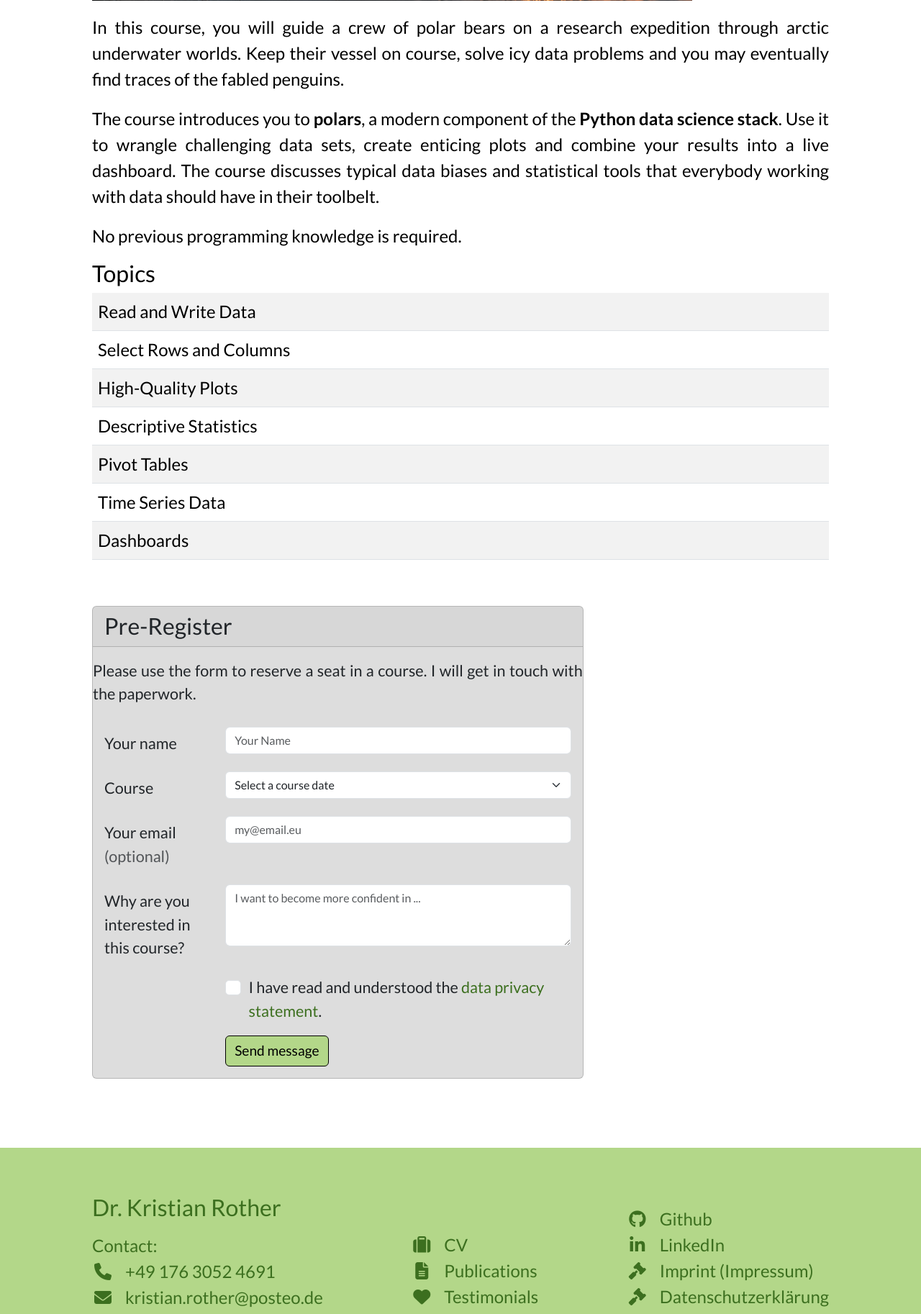
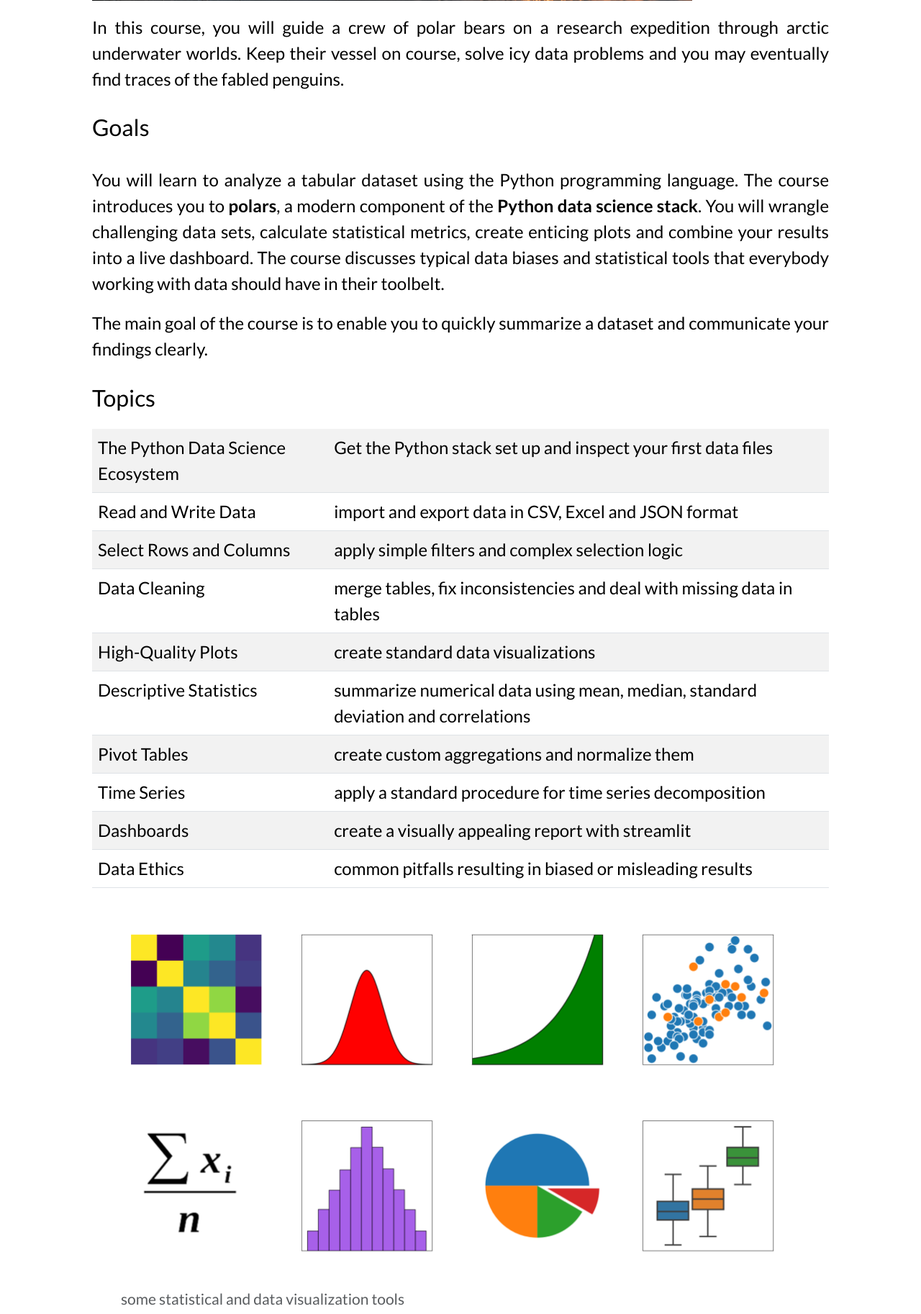
Before and after one commit to krother/academis_website, a Python web app: template templates/course_polars.html in a window 1280 px wide. Shown: the part 774-2600 px from the top of the page at 72% size. Run offline with Jinja, Linux system fonts and the light colour scheme; the template is opened without the code that fills it, so the values that code supplies are empty; some libraries are stand-ins or nearby versions.

Commit message:
improve polars course

```diff
--- a/templates/course_polars.html
+++ b/templates/course_polars.html
@@ -12,26 +12,58 @@
     <p>
         In this course, you will guide a crew of polar bears on a research expedition through arctic underwater worlds. Keep their vessel on course, solve icy data problems and you may eventually find traces of the fabled penguins.
     </p>
+
+    <h2 class="py-3">Goals</h2>
     <p>
-        The course introduces you to <strong>polars</strong>, a modern component of the <strong>Python data science stack</strong>. Use it to wrangle challenging data sets, create enticing plots and combine your results into a live dashboard. The course discusses typical data biases and statistical tools that everybody working with data should have in their toolbelt.
+        You will learn to analyze a tabular dataset using the Python programming language.
+        The course introduces you to <strong>polars</strong>, a modern component of the <strong>Python data science stack</strong>. You will wrangle challenging data sets, calculate statistical metrics, create enticing plots and combine your results into a live dashboard. The course discusses typical data biases and statistical tools that everybody working with data should have in their toolbelt.
     </p>
     <p>
-        No previous programming knowledge is required.
+        The main goal of the course is to enable you to quickly summarize a dataset and communicate your findings clearly.
     </p>
 
 
-<h2>Topics</h2>
-<table class="table table-striped">
-    <tbody>
-        <tr><td>Read and Write Data</td></tr>
-        <tr><td>Select Rows and Columns</td></tr>
-        <tr><td>High-Quality Plots</td></tr>
-        <tr><td>Descriptive Statistics</td></tr>
-        <tr><td>Pivot Tables</td></tr>
-        <tr><td>Time Series Data</td></tr>
-        <tr><td>Dashboards</td></tr>
-    </tbody>
-</table>
+    <h2 class="py-3">Topics</h2>
+    <table class="table table-striped">
+        <tbody>
+            <tr><td>The Python Data Science Ecosystem</td><td>Get the Python stack set up and inspect your first data files</td></tr>
+            <tr><td>Read and Write Data</td><td>import and export data in CSV, Excel and JSON format</td></tr>
+            <tr><td>Select Rows and Columns</td><td>apply simple filters and complex selection logic</td></tr>
+            <tr><td>Data Cleaning</td><td>merge tables, fix inconsistencies and deal with missing data in tables</td></tr>
+            <tr><td>High-Quality Plots</td><td>create standard data visualizations</td></tr>
+            <tr><td>Descriptive Statistics</td><td>summarize numerical data using mean, median, standard deviation and correlations</td></tr>
+            <tr><td>Pivot Tables</td><td>create custom aggregations and normalize them</td></tr>
+            <tr><td>Time Series</td><td>apply a standard procedure for time series decomposition</td></tr>
+            <tr><td>Dashboards</td><td>create a visually appealing report with streamlit</td></tr>
+            <tr><td>Data Ethics</td><td>common pitfalls resulting in biased or misleading results</td></tr>
+        </tbody>
+    </table>
+
+    <figure class="figure">
+        <img src="static/images/featured_courses/stats_memory.png" alt="data analysis tools" class="figure-img img-fluid rounded">
+        <figcaption class="figure-caption">some statistical and data visualization tools</figcaption>
+    </figure>
+
+    <h2 class="py-3">How the course works</h2>
+
+    <p>
+        The course consists of interactive lectures. During the lectures, we will discuss key concepts from the field of data science and run excample code using <strong>Python, polars</strong> and <strong>seaborn</strong>. There will be good and weak examples of data analyses so that you learn to critically observe data presented to you.
+    </p>
+    <p>
+        The course material contains plenty of exercises that participants are expected to work on their own to build practical data processing skills in Python/polars. During classes, they get support with technical questions. participants are encouraged to bring their own questions and bugs found during the practical exercises.
+        The course materials are permanently available on under a Creative Commons 4.0 License.
+    </p>
+    <a href="https://www.academis.eu/polars_go_undersea"><button class="btn px-5">View course material</button></a>
+
+    <h2 class="py-3">Prerequisites</h2>
+
+    <p>
+        To participate in the module, fluency in Python is useful but not strictly required. You should be able to write simple instructions and debug smaller pieces of Python code. To work on the exercises and try out the examples, you need to be able to execute code in a Jupyter Notebook. Writing clean code and keeping Jupyter Notebooks tidy matters and is more important than knowing lots of Python.
+    </p>
+    <p>
+        There is little need for structured programming, loops, functions or classes when exploring data. No programming outside Jupyter is required for this module. No knowledge on advanced statistics, databases or Machine Learning is required for this course.
+    </p>
+
 
 </section>
 
```
Also changed, not shown: static/images/featured_courses/stats_memory.png (added).
